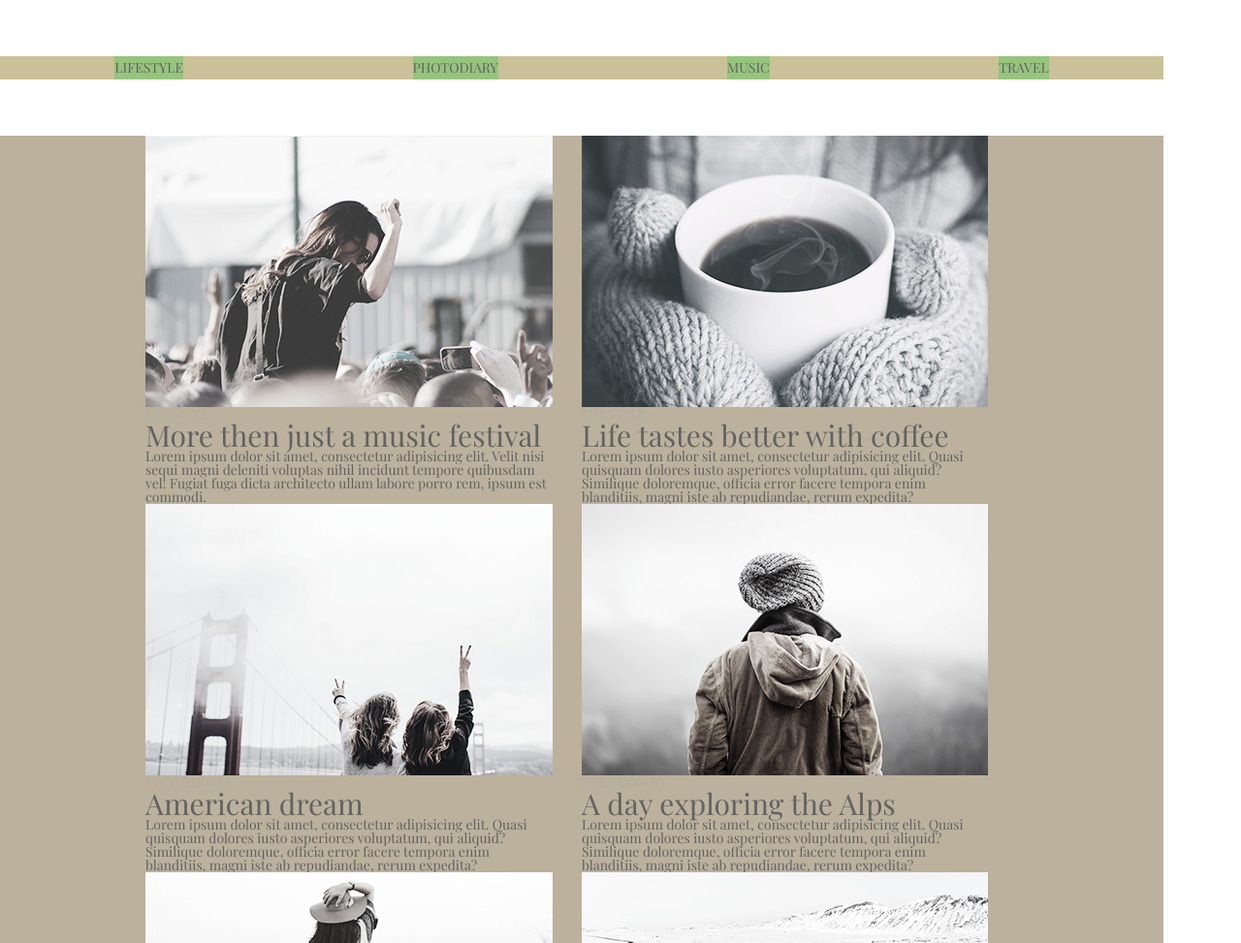
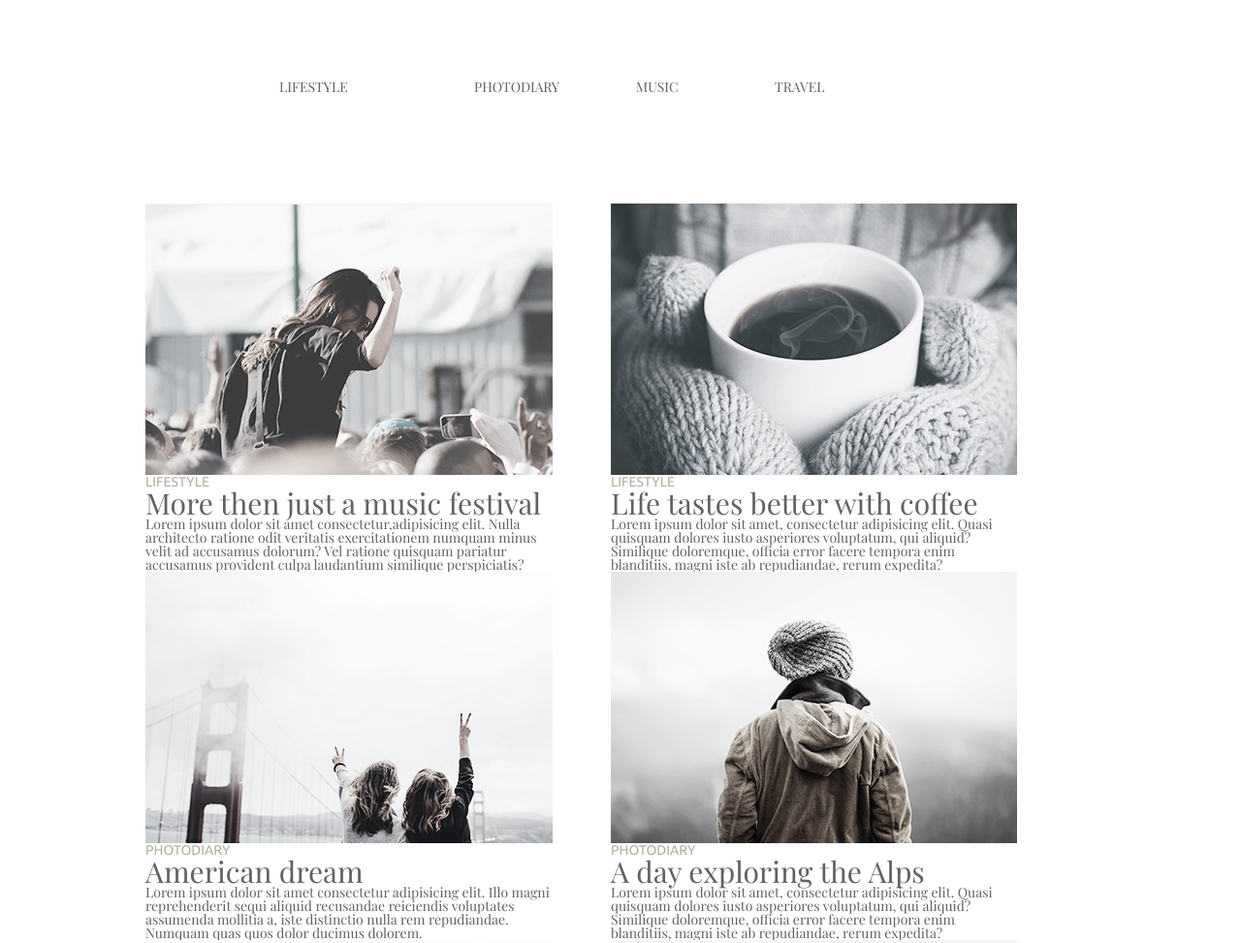
Before and after one commit to WerewolfDevLearn/goit-markup-hw-04-blog, a plain HTML site: page index.html in a window 1280 px wide. Shown: the top 973 px of the page at 97% size. Drawn offline with nearby package versions, Linux system fonts and the light colour scheme.

Commit message:
add position of navigation menu

```diff
--- a/css/style.css
+++ b/css/style.css
@@ -17,9 +17,10 @@ body {
 /* Navigation decoration */
 .navigation {
   display: flex;
-  background-color: rgba(150, 132, 50, 0.5);
-  margin-top: 58px;
+  /* background-color: rgba(150, 132, 50, 0.5); */
+  margin-top: 78px;
   margin-bottom: 58px;
+  justify-content:center;
 }
 .navigation-item {
   font-size: var(--text-size);
@@ -27,9 +28,34 @@ body {
   font-family: var(--primary-font);
   text-transform: uppercase;
   list-style-type: none;
-  margin: auto;
-  background-color: rgba(100, 200, 100, 0.5);
+  display: block;
+  /* it was takken from mockup */
+  width: 113px;
+  height: 43px;
+  padding-bottom: 31px;
+  /* background-color: rgba(100, 200, 100, 0.5); */
 }
+/* it was takken from mockup */
+.navigation-item:nth-child(1){
+  /* background-color: aqua; */
+  padding-right: 44px;
+}
+.navigation-item:nth-child(2){
+  /* background-color:chartreuse; */
+  padding-left: 44px;
+  padding-right: 27px;
+}
+.navigation-item:nth-child(3){
+  /* background-color:green; */
+  padding-left: 27px;
+  padding-right: 15px;
+}
+.navigation-item:nth-child(4){
+  /* background-color: aqua; */
+  padding-left: 15px;
+  padding-right: 0px;
+}
+/* Link style and reaction */
 .navigation-link {
   color: var(--text-color);
   text-decoration: none;
@@ -47,20 +73,22 @@ body {
   color: var(--text-color);
   margin-left: auto;
   margin-right: auto;
-  background-color: rgba(120, 100, 60, 0.5);
+  width: 900px;
+  /* background-color: rgba(120, 100, 60, 0.5); */
 }
 .list-articles {
   list-style-type: none;
   display: flex;
   flex-wrap: wrap;
-  width: 900px;
   margin: auto;
 }
 .list-articles-item {
   width: 420px;
-  margin-right: 30px;
+  }
+.list-articles-item:not(:nth-child(2n))
+{
+  margin-right: 60px;
 }
-
 .main-article .signature {
   font-family: var(--signature-font);
   color: var(--artical-color);
--- a/index.html
+++ b/index.html
@@ -33,14 +33,13 @@
     <main>
       <section class="main-article">
         <ul class="list-articles">
+
           <li class="list-articles-item">
             <img src="./images/image01.png" alt="Festival" width="420" class="image" />
             <p class="signature">Lifestyle</p>
             <h2 class="heading">More then just a music festival</h2>
             <p class="text">
-              Lorem ipsum dolor sit amet, consectetur adipisicing elit. Velit nisi sequi magni
-              deleniti voluptas nihil incidunt tempore quibusdam vel! Fugiat fuga dicta architecto
-              ullam labore porro rem, ipsum est commodi.
+              Lorem ipsum dolor sit amet consectetur,adipisicing elit. Nulla architecto ratione odit veritatis exercitationem numquam minus velit ad accusamus dolorum? Vel ratione quisquam pariatur accusamus provident culpa laudantium similique perspiciatis?
             </p>
           </li>
           <li class="list-articles-item">
@@ -58,11 +57,9 @@
             <p class="signature">Photodiary</p>
             <h2 class="heading">American dream</h2>
             <p class="text">
-              Lorem ipsum dolor sit amet, consectetur adipisicing elit. Quasi quisquam dolores iusto
-              asperiores voluptatum, qui aliquid? Similique doloremque, officia error facere tempora
-              enim blanditiis, magni iste ab repudiandae, rerum expedita?
+              Lorem ipsum dolor sit amet consectetur adipisicing elit. Illo magni reprehenderit sequi aliquid recusandae reiciendis voluptates assumenda mollitia a, iste distinctio nulla rem repudiandae. Numquam quas quos dolor ducimus dolorem.
             </p>
-          </li>
+            </li>
           <li class="list-articles-item">
             <img src="./images/image04.png" alt="coffee" width="419" class="image" />
             <p class="signature">Photodiary</p>
```
